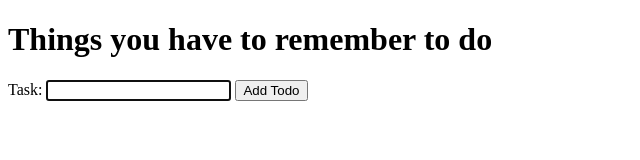
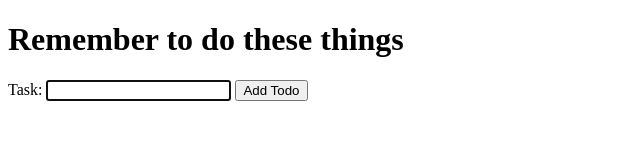
Before and after one commit to ninadel/Springboard-Todo-List, a plain HTML site: page index.html in a window 1280 px wide. Shown: the whole page, without its empty margins (0-640 px from the left). Drawn offline with Linux system fonts and the light colour scheme.

Commit message:
updating page header

```diff
--- a/index.html
+++ b/index.html
@@ -6,7 +6,7 @@
     <link rel="stylesheet" type="text/css" href="app.css" />
   </head>
   <body>
-    <h1>Things you have to remember to do</h1>
+    <h1>Remember to do these things</h1>
     <form action="#" id="newTodoForm">
       <label for="task">Task: </label>
       <input type="text" name="task" id="task" autofocus />
```
